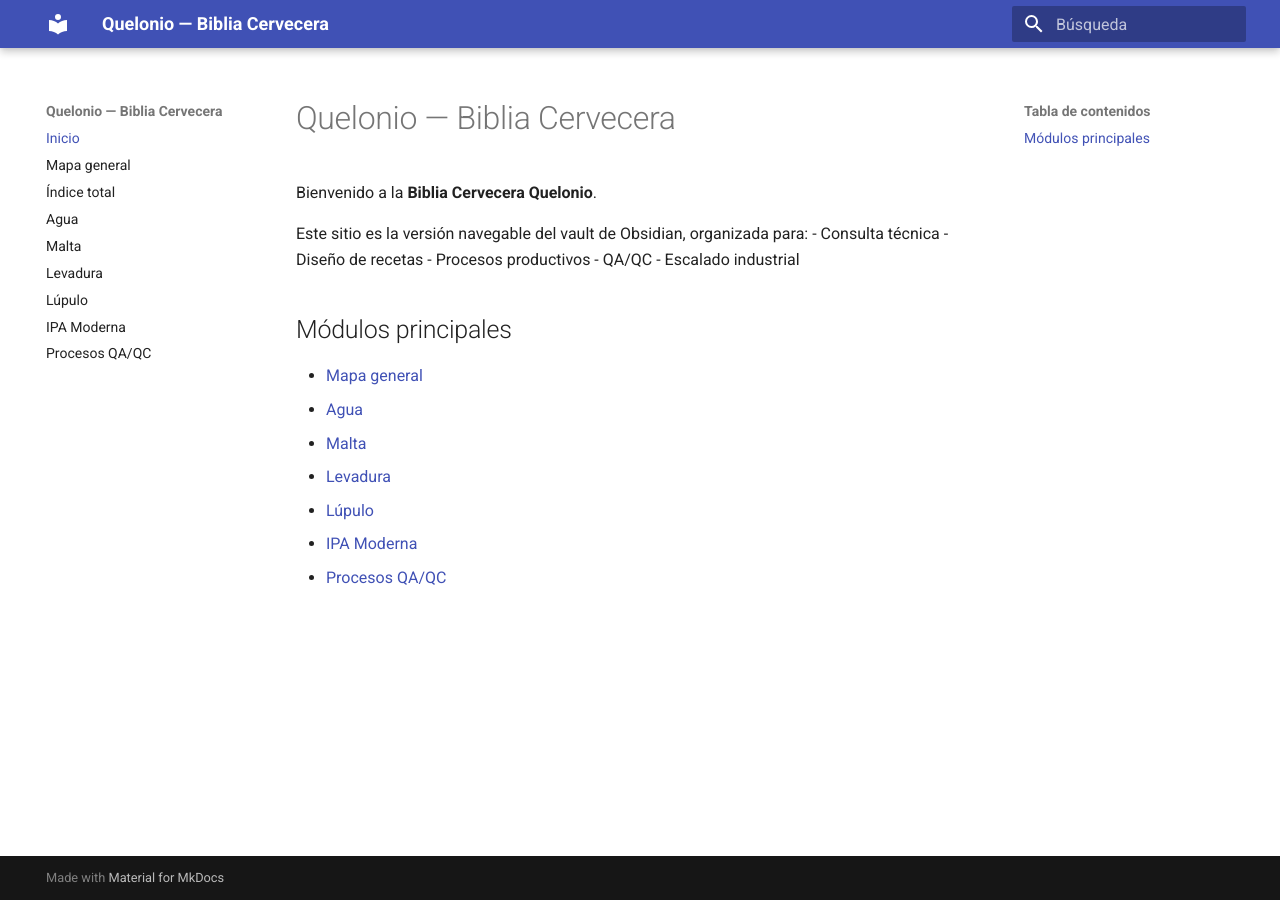
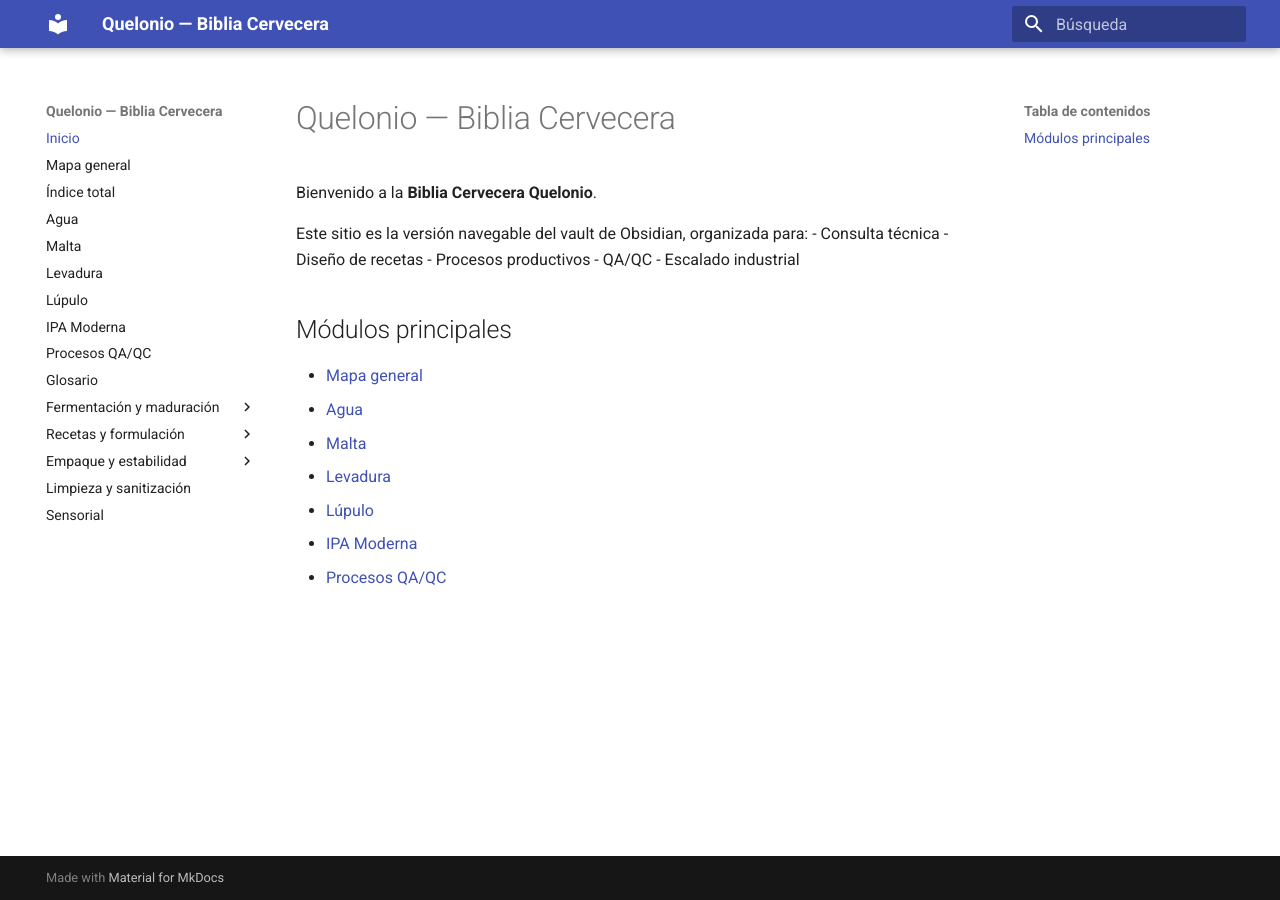
Before and after one commit to zumajuano-byte/quelonio-pages, an MkDocs documentation site: the page built from docs/index.md, in a window 1280 px wide. Built offline with MkDocs 1.6.1 and Material for MkDocs 9.7.7, drawn with Linux system fonts in a browser that asks for light colours; part of the change alters nothing that is shown.

Commit message:
docs: actualizar menu con nuevos modulos

```diff
--- a/mkdocs.yml
+++ b/mkdocs.yml
@@ -16,6 +16,23 @@ nav:
   - Lúpulo: 04_Lupulo/04_Lupulo.md
   - IPA Moderna: 05_Sistemas_IPA_Moderna/05_Sistemas_IPA_Moderna.md
   - Procesos QA/QC: 06_Procesos_QA_QC/06_Procesos_QA_QC.md
+  - Glosario: 00_Glosario.md
+
+  - Fermentación y maduración:
+      - 07_Fermentacion_Maduracion/07_Fermentacion_Maduracion.md
+      - Conceptos base: 07_Fermentacion_Maduracion/Conceptos_base.md
+      - Control de fermentación: 07_Fermentacion_Maduracion/Control_de_fermentacion.md
+
+  - Recetas y formulación:
+      - 08_Recetas_Formulacion/08_Recetas_Formulacion.md
+      - Cálculos rápidos: 08_Recetas_Formulacion/Calculos_rapidos.md
+
+  - Empaque y estabilidad:
+      - 09_Empaque_Estabilidad/09_Empaque_Estabilidad.md
+      - Oxidación y DO: 09_Empaque_Estabilidad/Oxidacion_y_DO.md
+
+  - Limpieza y sanitización: 10_Limpieza_Sanitizacion/10_Limpieza_Sanitizacion.md
+  - Sensorial: 11_Sensorial/11_Sensorial.md
 
 plugins:
   - search
```
